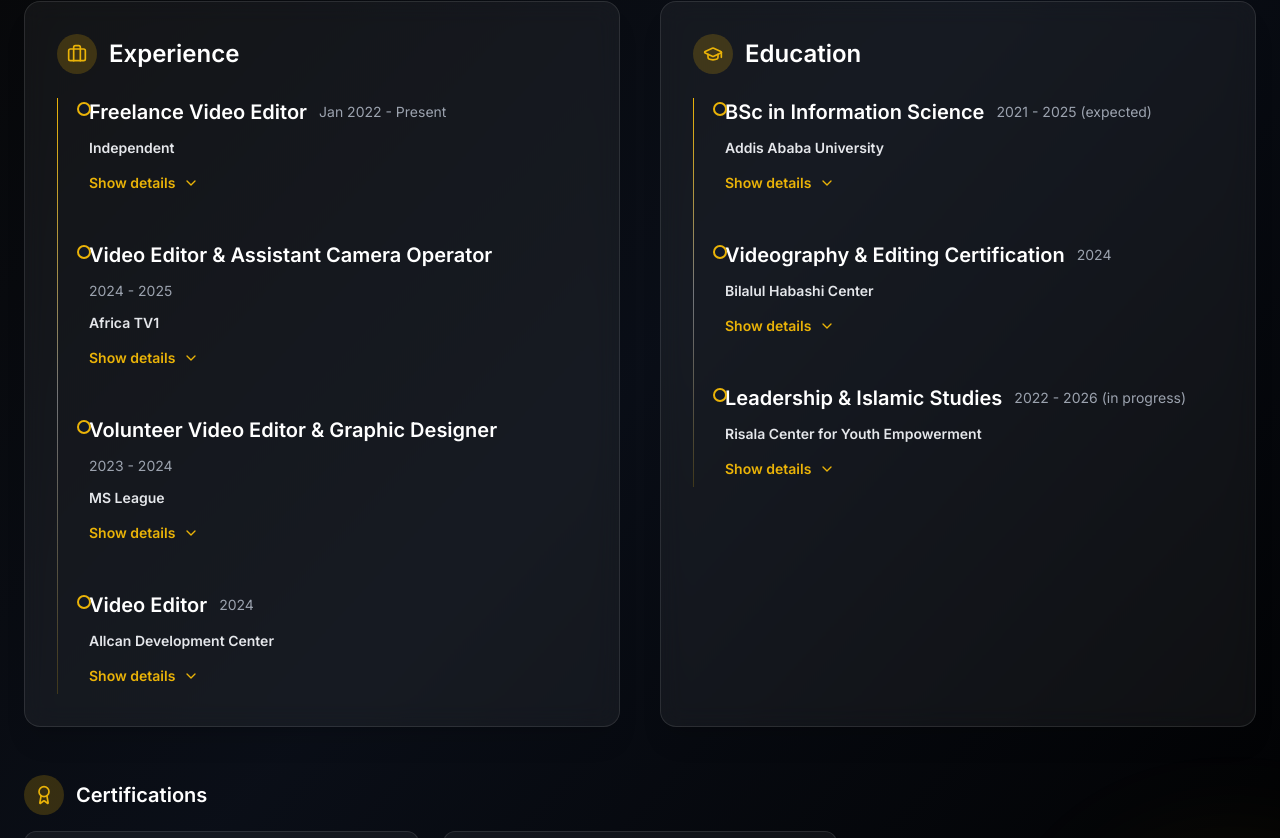
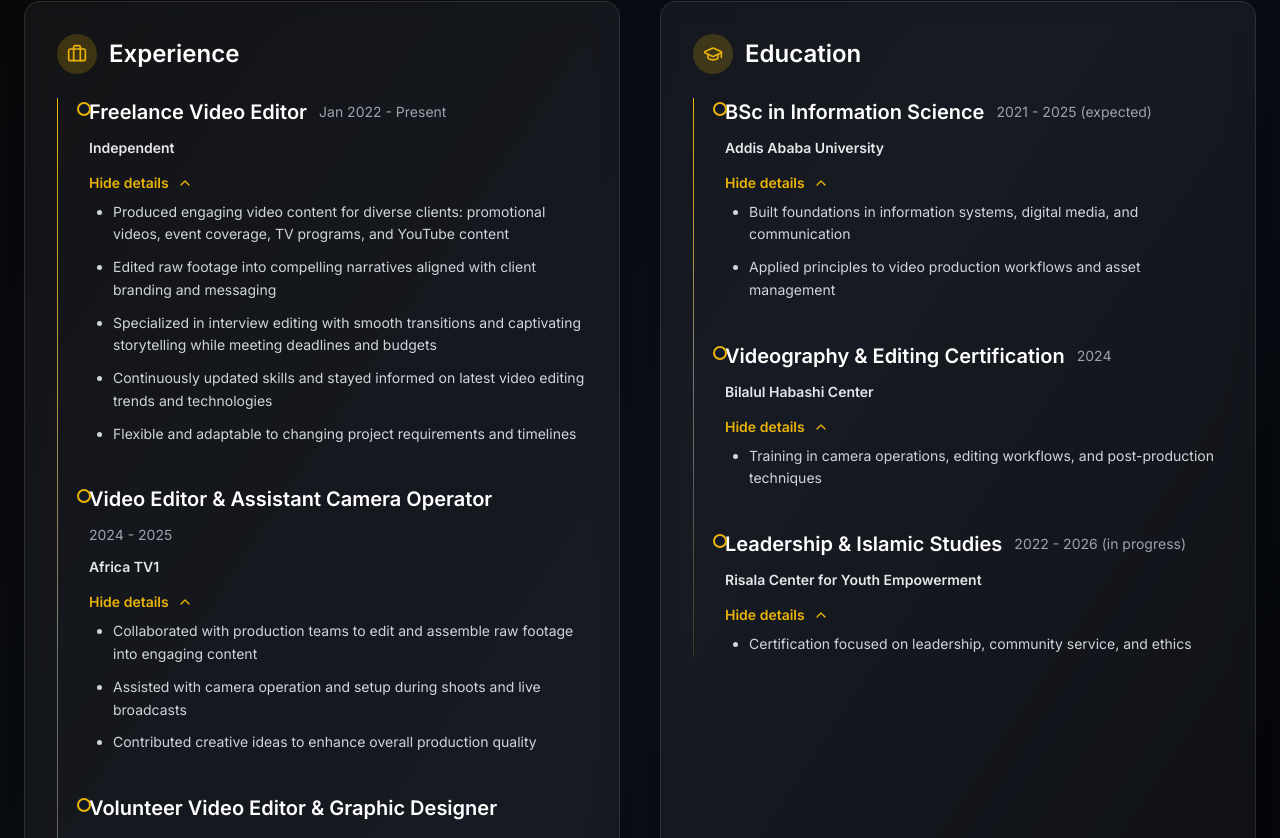
Before and after one commit to Faysalseifu/Portfolio-for-video-Editing, a React (Vite) app: page / in a window 1280 px wide. Shown: the part 3222-4060 px from the top of the page. Built offline with nearby package versions, Linux system fonts and the light colour scheme.

Commit message:
Update Resume.tsx

```diff
--- a/src/components/Resume.tsx
+++ b/src/components/Resume.tsx
@@ -96,7 +96,7 @@
 }
 
 const Timeline = ({ items }: { items: TimelineItemProps[] }) => {
-  const [openIds, setOpenIds] = React.useState<number[]>([]);
+  const [openIds, setOpenIds] = React.useState<number[]>(() => items.map((item) => item.id));
 
   const toggle = (id: number) => {
     setOpenIds((prev) =>
```
